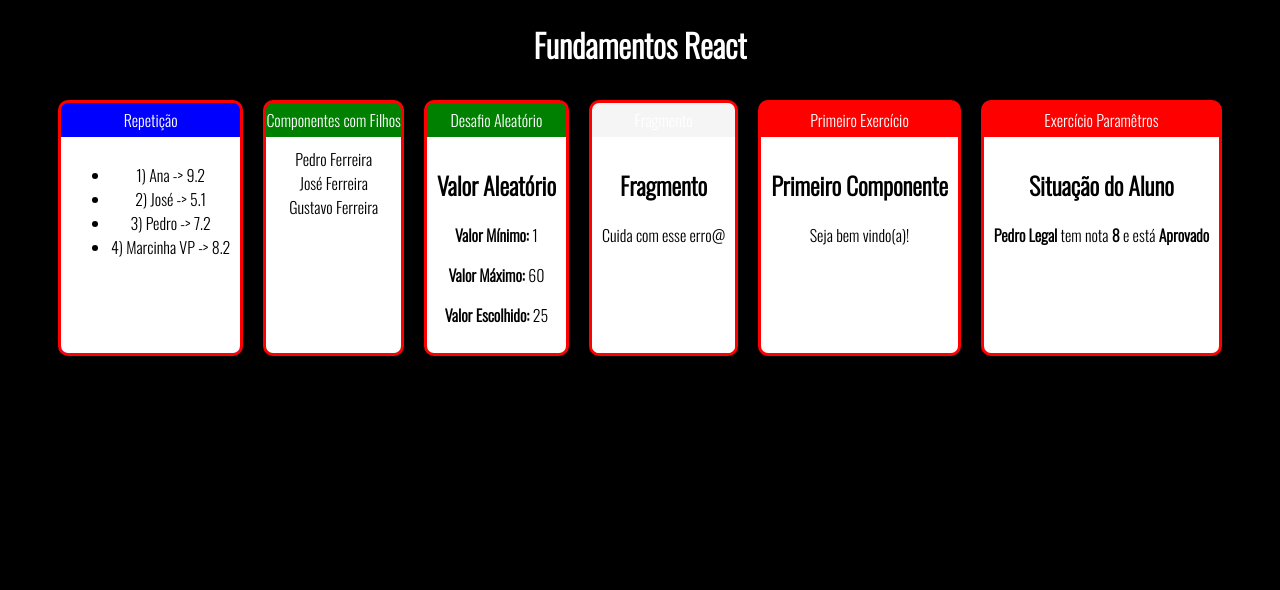
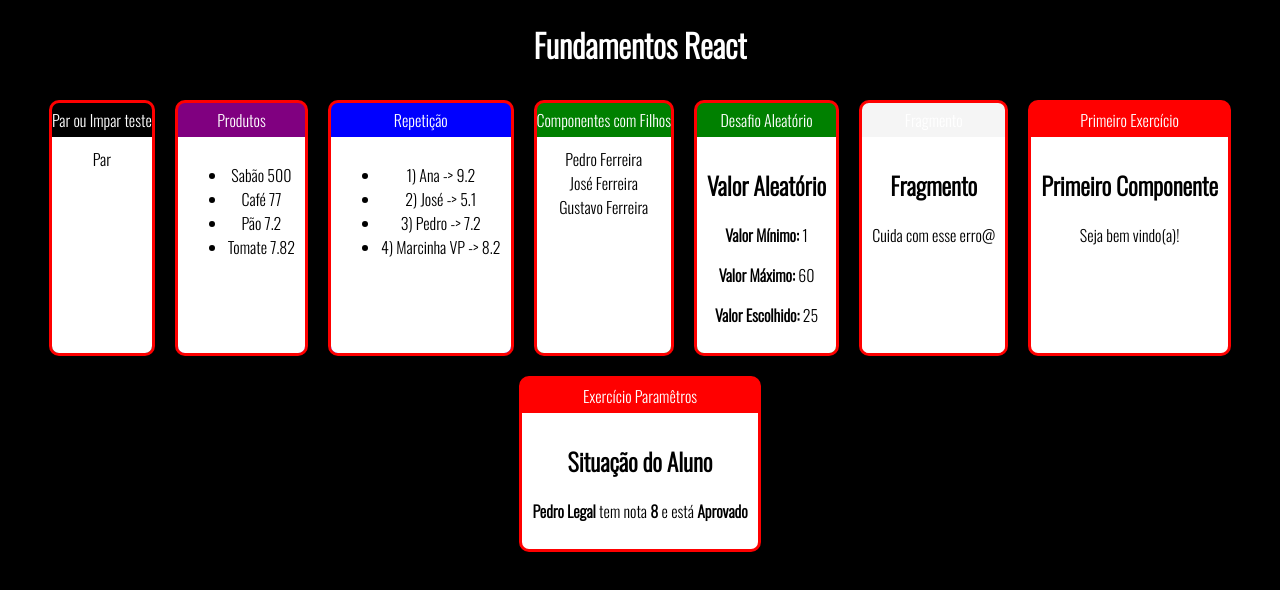
Before and after one commit to williamlemos253/exercicios-react, a React (Create React App) app: page / in a window 1280 px wide. Shown: the top 590 px of the page. Built offline with nearby package versions, Linux system fonts and the light colour scheme.

Commit message:
renderização condicional implementada

```diff
--- a/src/app.jsx
+++ b/src/app.jsx
@@ -5,6 +5,10 @@ import Familia from './components/basicos/Familia'
 import FamiliaMembro from './components/basicos/FamiliaMembro'
 
 import ListaAlunos from './components/repeticao/ListaAlunos'
+
+import ListaProdutos from './components/repeticao/ListaProdutos'
+import ParOuImpar from './components/basicos/ParOuImpar'
+
 
 import ComParametro from './components/basicos/ComParametro'
 import Fragmento from './components/basicos/Fragmento'
@@ -18,8 +22,16 @@ export default props => {
             <h1>Fundamentos React</h1>
             <div className="Cards">
 
+                <Card titulo="Par ou Impar teste" color="#51651">
+                    <ParOuImpar numero={20}></ParOuImpar>
+                </Card>
+
+                <Card titulo="Produtos" color="purple">
+                    <ListaProdutos></ListaProdutos>
+                </Card>
+
                 <Card titulo="Repetição" color="blue">
-                  <ListaAlunos></ListaAlunos>
+                    <ListaAlunos></ListaAlunos>
                 </Card>
 
                 <Card titulo="Componentes com Filhos" color="green">
--- /dev/null
+++ b/src/components/basicos/ParOuImpar.jsx
@@ -0,0 +1,16 @@
+import React from 'react'
+
+export default props => {
+
+    const isPar = props.numero % 2 ===0
+
+    return (
+        <div>
+            {
+                isPar ?
+                <span>Par</span>:
+                <span>Ímpar</span>
+            }
+        </div>
+    )
+}
--- /dev/null
+++ b/src/components/data/produtos.js
@@ -0,0 +1,6 @@
+export default [
+    { id: 1, nome: 'Sabão', preco: 500.00},
+    { id: 2, nome: 'Café', preco: 77.00},
+    { id: 3, nome: 'Pão', preco: 7.20},
+    { id: 4, nome: 'Tomate', preco: 7.82},
+]
--- /dev/null
+++ b/src/components/repeticao/ListaProdutos.jsx
@@ -0,0 +1,23 @@
+import React from 'react'
+import  produtos from '../data/produtos'
+
+export default props => {
+
+    const listaprodutos = produtos.map(produto => {
+
+        return (
+            <li key={produto.id}>
+            {produto.nome}  {produto.preco}
+            </li>
+
+        )
+
+        })
+
+
+    return(
+        <ul>
+            {listaprodutos}
+        </ul>
+    )
+}
```
